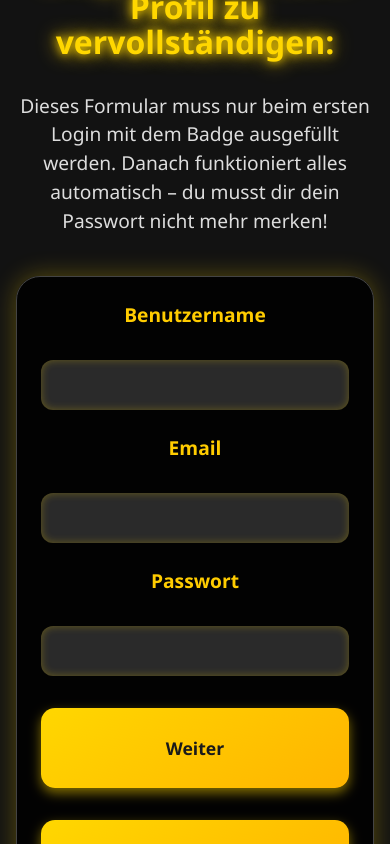
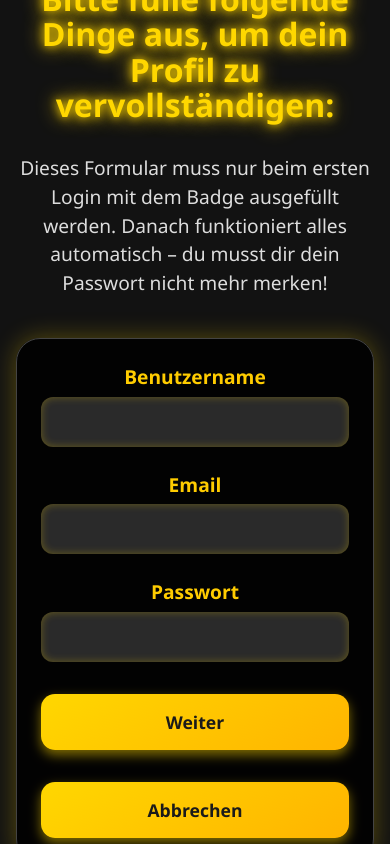
Before and after one commit to Cyril234/Casino, a React (Vite) app in the folder Documents/Module/Casino/casino-frontend/: page /login-with-badge/form in a window 390 px wide. Built offline with nearby package versions, Linux system fonts and the light colour scheme; no server answers; sample sign-in values are in the browser's storage.

Commit message:
Some styling changes, that the forms are responsive with the gamingmachine.

```diff
--- a/Documents/Module/Casino/casino-frontend/src/styles/EditProfile.css
+++ b/Documents/Module/Casino/casino-frontend/src/styles/EditProfile.css
@@ -38,7 +38,7 @@ input[type="text"],
 input[type="email"],
 input[type="password"] {
     width: 100%;
-    padding: 1.5rem 1.75rem;
+    padding: 1rem 1rem;
     font-size: 1.4rem;
     border: none;
     border-radius: 12px;
--- a/Documents/Module/Casino/casino-frontend/src/styles/FormAfterLoginWithBadge.css
+++ b/Documents/Module/Casino/casino-frontend/src/styles/FormAfterLoginWithBadge.css
@@ -41,20 +41,18 @@ p {
     gap: 1.5rem;
 }
 
-/* Beschriftung */
 .form-label {
     font-weight: bold;
     color: #ffcc00;
     font-size: 1.3rem;
-    margin-bottom: 0.4rem;
+    margin-bottom: -1.2rem;
 }
 
-/* Eingabefelder */
 input[type="text"],
 input[type="email"],
 input[type="password"] {
     width: 100%;
-    padding: 1.25rem 1.5rem;
+    padding: 1rem 1rem;
     font-size: 1.2rem;
     border: none;
     border-radius: 12px;
@@ -70,7 +68,6 @@ input:focus {
     box-shadow: 0 0 10px rgba(255, 215, 0, 0.7);
 }
 
-/* Fehlermeldung */
 .error-message {
     font-size: 1.1rem;
     color: #ff4d4f;
@@ -80,12 +77,12 @@ input:focus {
     text-align: center;
 }
 
-/* Buttons */
 .next-btn {
     display: inline-block;
     width: 100%;
+    height: 30%;
     margin-top: 0.5rem;
-    padding: 1.2rem;
+    padding: 1rem;
     background: linear-gradient(145deg, #ffd700, #ffb400);
     color: #1a1a1a;
     font-weight: bold;
@@ -103,7 +100,6 @@ input:focus {
     box-shadow: 0 8px 16px rgba(255, 215, 0, 0.7);
 }
 
-/* Responsivität */
 @media (max-width: 600px) {
     .register-form {
         padding: 1.5rem;
--- a/Documents/Module/Casino/casino-frontend/src/styles/Slideshow.css
+++ b/Documents/Module/Casino/casino-frontend/src/styles/Slideshow.css
@@ -38,8 +38,8 @@
 
 .slide.preview {
     z-index: 3;
-    width: 1000px;
-    height: 700px;
+    width: 800px;
+    height: 500px;
     transform: scale(0.95);
     opacity: 1;
     z-index: 2;
```
Also changed, not shown: 1 other file (tests, documents, lock files or other folders).
